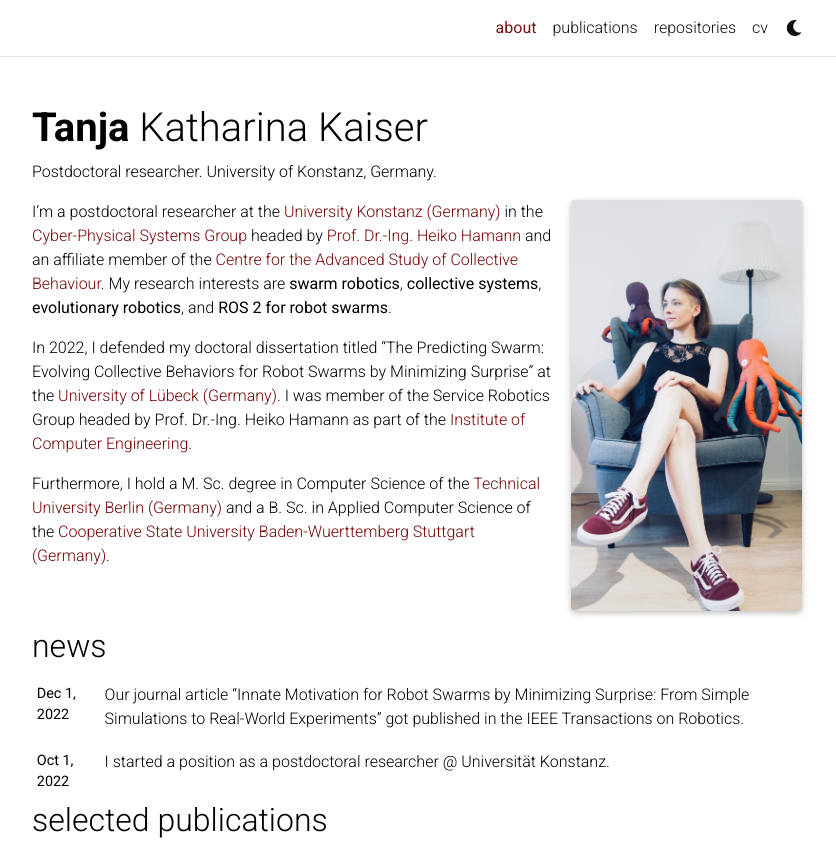
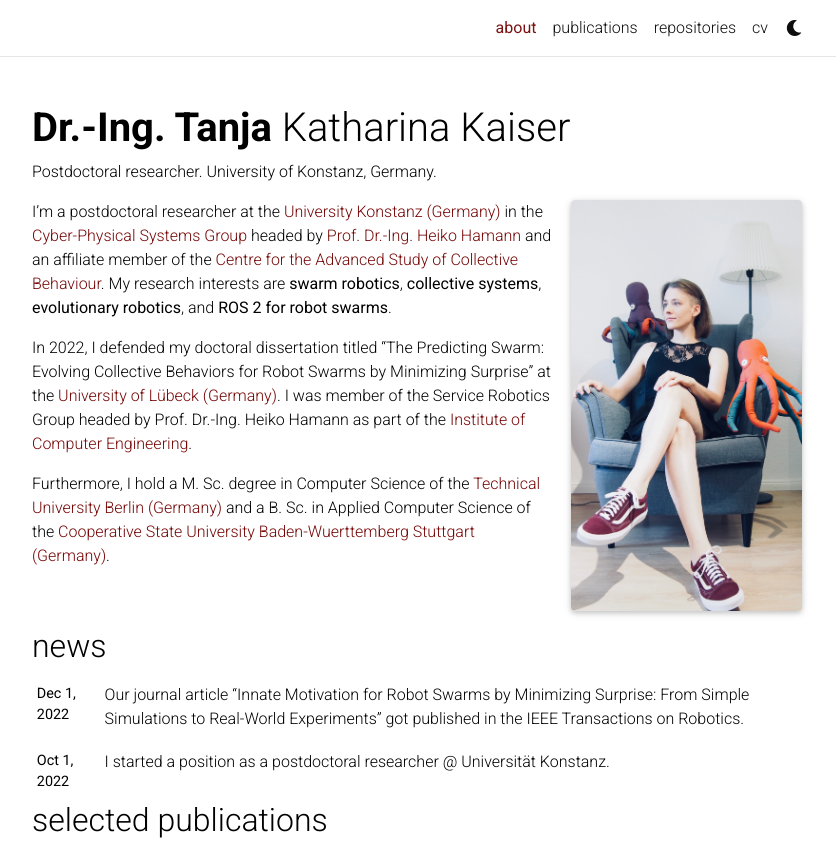
Before and after one commit to msminirobot/msminirobot.github.io, a Jekyll site: the page built from _pages/about.md, in a window 1280 px wide and 1137 px high, cut to the strip 0-867 px from the top of the window. Shown: the whole strip, without its empty margins (223-1059 px from the left). Built offline with Jekyll 4.4.1, drawn with Linux system fonts in a browser that asks for light colours; full-size pictures stand in for the smaller copies a plugin makes; comment, search, counter and statistics services are not loaded; a style sheet for code colours, icons or effects is not loaded; some of the changed text lies outside the part shown.

Commit message:
Update _config.yml

```diff
--- a/_config.yml
+++ b/_config.yml
@@ -3,7 +3,7 @@
 # -----------------------------------------------------------------------------
 
 title: blank # the website title (if blank, full name will be used instead)
-first_name: Tanja
+first_name: Dr.-Ing. Tanja
 middle_name: Katharina
 last_name: Kaiser
 email: tanjakkaiser@gmail.com
```
